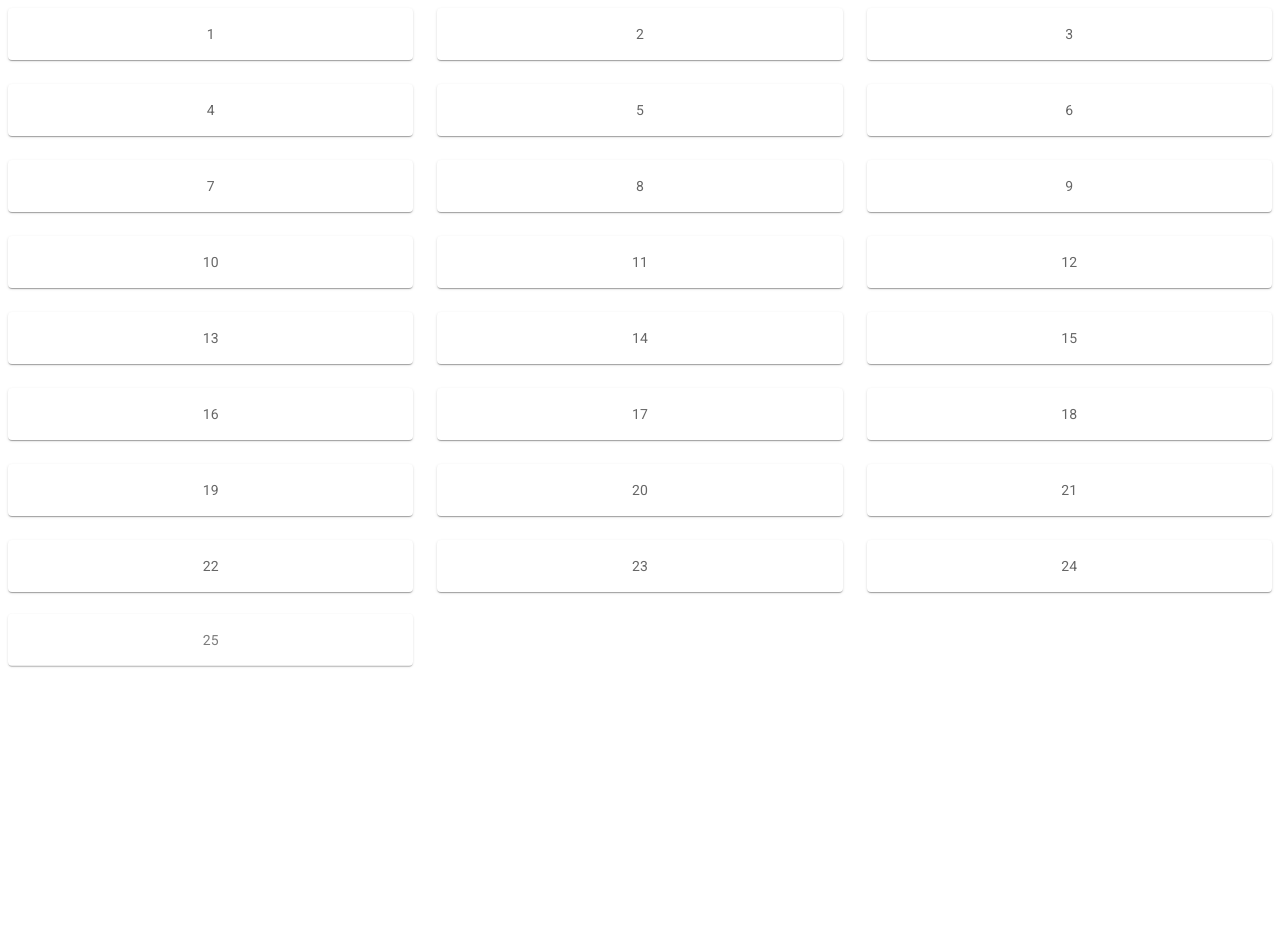
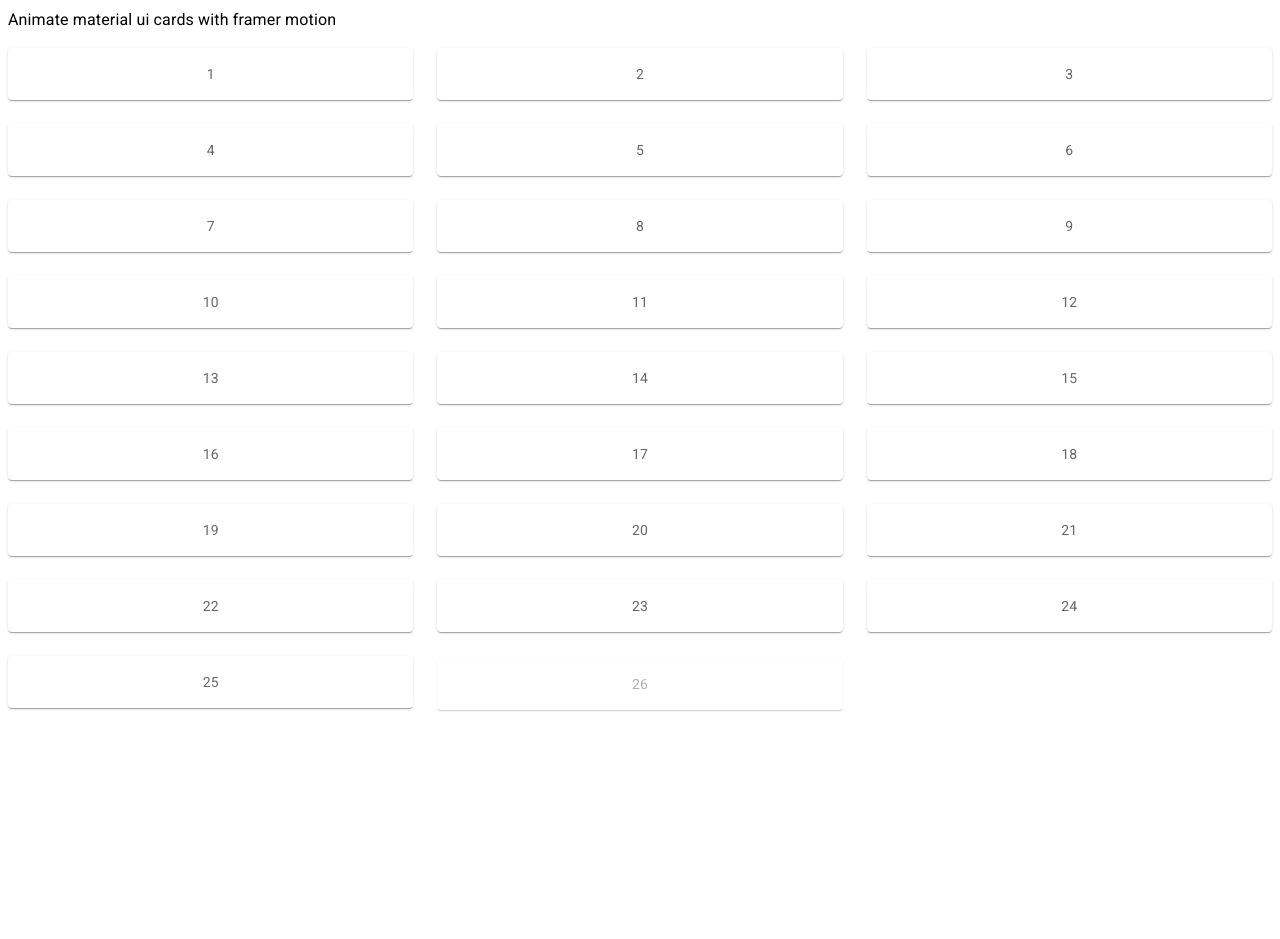
Before and after one commit to tiavina-mika/mui-framer-motion-cards-animation, a React (Create React App) app in the folder src/: page / in a window 1280 px wide. Shown: the top 939 px of the page. Before the commit the page ends 916 px from the top, so only its background shows below. Built offline with nearby package versions, Linux system fonts and the light colour scheme.

Commit message:
add page layout

```diff
--- a/src/AnimatedCards.tsx
+++ b/src/AnimatedCards.tsx
@@ -50,7 +50,7 @@ const MotionItem = motion(Grid);
 
 const AnimatedCards = () => {
   return (
-    <Box sx={{ flexGrow: 1 }}>
+    // <Box sx={{ flexGrow: 1 }}>
     <MotionContainer
       {...containerAnimation}
       container
@@ -63,7 +63,7 @@ const AnimatedCards = () => {
         </MotionItem>
       ))}
     </MotionContainer>
-    </Box>
+    // </Box>
   );
 };
 
--- /dev/null
+++ b/src/App.tsx
@@ -0,0 +1,31 @@
+import { Box, Typography } from "@mui/material";
+import AnimatedCards from "./AnimatedCards";
+
+const App = () => {
+  return (
+    <Box
+      sx={{
+        minHeight: "90vh",
+        display: "flex",
+        flexDirection: "column",
+        justifyContent: "space-between"
+      }}
+    >
+      <div>
+        <Box mb={2}>
+          <Typography>Animate material ui cards with framer motion</Typography>
+        </Box>
+        <AnimatedCards />
+      </div>
+      <div>
+        <Box sx={{ display: "flex", justifyContent: "center" }}>
+          <a href="https://www.linkedin.com/in/tiavina-michael-ralainirina/">
+            <Typography>By Tiavina Michael Ralainirina</Typography>
+          </a>
+        </Box>
+      </div>
+    </Box>
+  );
+};
+
+export default App;
--- a/src/index.tsx
+++ b/src/index.tsx
@@ -1,12 +1,12 @@
 import * as React from "react";
 import ReactDOM from "react-dom/client";
 import { StyledEngineProvider } from "@mui/material/styles";
-import AnimatedCards from "./AnimatedCards";
+import App from "./App";
 
 ReactDOM.createRoot(document.querySelector("#root")).render(
   <React.StrictMode>
     <StyledEngineProvider injectFirst>
-      <AnimatedCards />
+      <App />
     </StyledEngineProvider>
   </React.StrictMode>
 );
```
Lines whose indentation alone changed are shown as unchanged.
